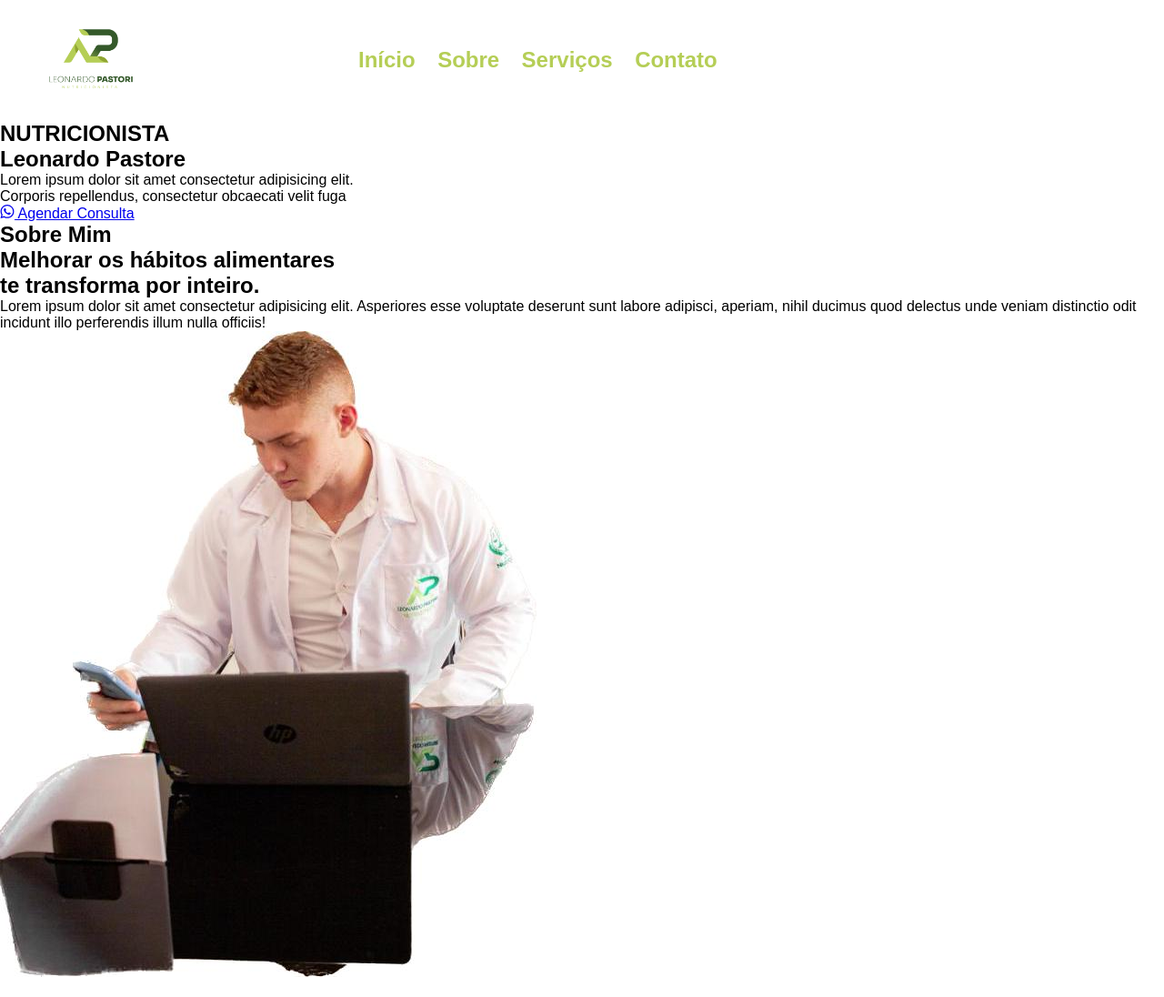
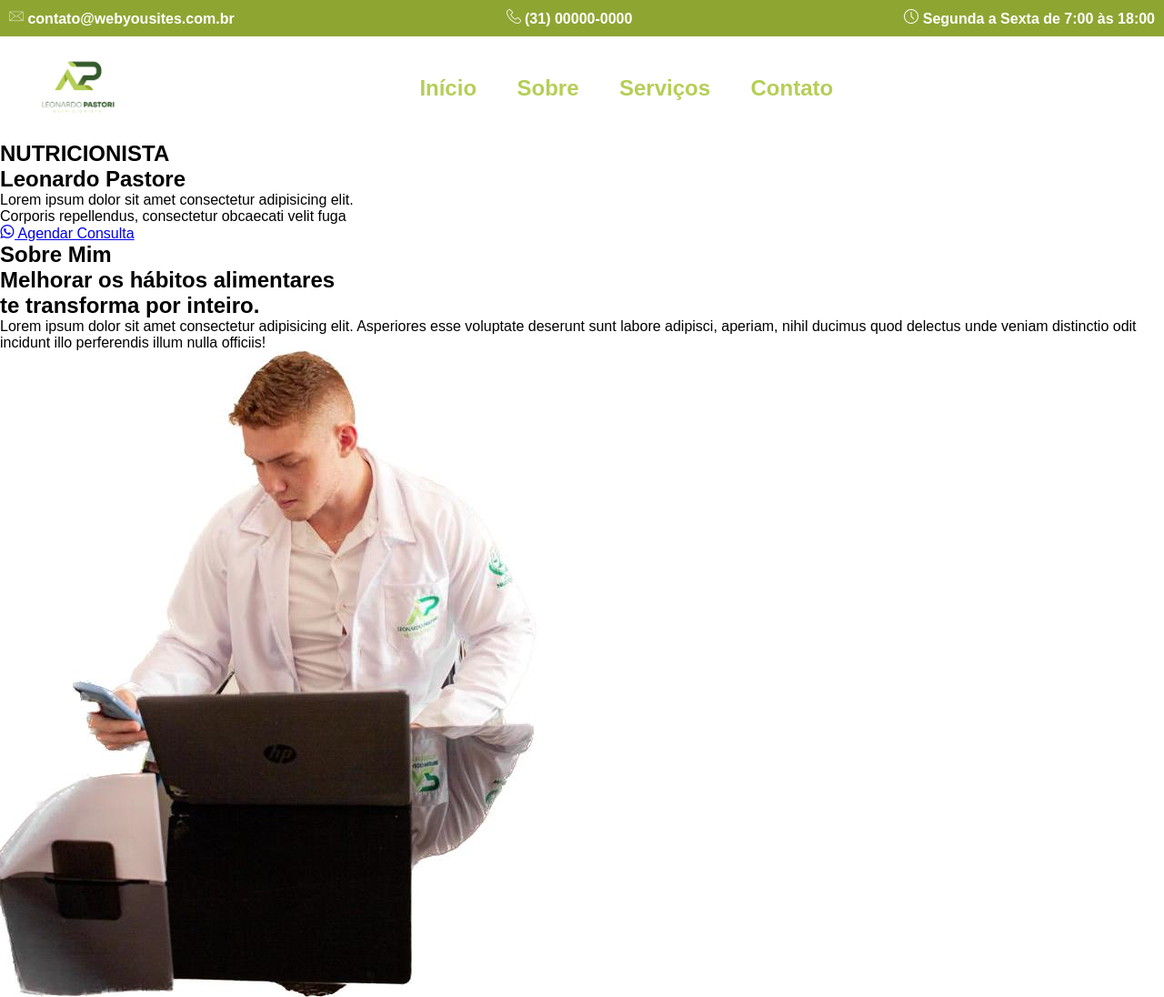
Before and after one commit to brenodevlooper/one-page-nutricionista, a plain HTML site: page index.html in a window 1280 px wide. Shown: the whole page at 91% size. Drawn offline with Linux system fonts and the light colour scheme.

Commit message:
hover for links

```diff
--- a/estilos/style.css
+++ b/estilos/style.css
@@ -16,6 +16,28 @@
     --verde-claro: #B5CE56;
     --verde-medio: #8FA532;
 }
+
+#faixa-top {
+    display: flex;
+    justify-content: space-between;
+
+
+
+    background-color: var(--verde-medio);
+    color: white;
+    font-weight: bold;
+}
+
+#faixa-top p {
+
+    padding: 10px;
+}
+
+#faixa-top p img {
+    display: inline-block;
+}
+
+
 
 Body {
     background-color: white;
@@ -43,7 +65,7 @@ menu {
 }
 
 #logo {
-    width: 30%;
+    width: 40%;
 }
 
 #logo img {
@@ -53,15 +75,15 @@ menu {
     background-size: Contain;
     padding-bottom: 100px;*/
 
-    width: 200px;
+    width: 172px;
 
-    margin: ;
+
 
 
 }
 
 nav {
-    width: 70%;
+    width: 76%;
     display: flex;
 }
 
@@ -78,7 +100,7 @@ nav {
 
 nav ul li {
     display: inline-block;
-    margin: 10px;
+    margin: 20px;
 
 
 
@@ -87,6 +109,7 @@ nav ul li {
 
 }
 
+
 nav ul li a {
 
     color: var(--verde-claro);
@@ -94,5 +117,22 @@ nav ul li a {
     font-weight: bolder;
     font-size: 1.5em;
     text-align: right;
+    position: relative;
 
 }
+
+nav ul li a:after {
+    content: '';
+  display: block;
+  position: absolute;
+  left: 0;
+  bottom: -5px;
+  width: 0;
+  height: 2px;
+  background-color: var(--verde-claro);
+  transition: width 0.3s;
+}
+
+    nav ul li a:hover::after {
+        width: 100%;
+    }
--- a/index.html
+++ b/index.html
@@ -13,7 +13,14 @@
 </head>
 <body>
     <header>
+        <div id="faixa-top">
+            <p> <img src="imagens/icons/email.png" alt="carta"> contato@webyousites.com.br</p>
+            <p> <img src="imagens/icons/telephone.png" alt="telefone"> (31) 00000-0000</p>
+            <p> <img src="imagens/icons/clock.png" alt="relógio"> Segunda a Sexta de 7:00 às 18:00</p>
+        </div>
+
         <menu>
+
             <div id="logo">
                 <img src="imagens/logo/Logo 1.png" alt="logo pastore">
 
@@ -41,7 +48,7 @@
         <article id="about">
             <div id="abouttext">
                 <h1>Sobre Mim</h1>
-                <h2>Melhorar os hábitos alimentares <br> te transforma por inteiro.</h2>
+                <h2>Melhorar os hábitos alimentares<br>te transforma por inteiro.</h2>
                 <p>Lorem ipsum dolor sit amet consectetur adipisicing elit. Asperiores esse voluptate deserunt sunt labore adipisci, aperiam, nihil ducimus quod delectus unde veniam distinctio odit incidunt illo perferendis illum nulla officiis!</p>
             </div>
             <div id="smilebg">
```
Also changed, not shown: imagens/icons/clock.png (added), imagens/icons/email.png (added), imagens/icons/telephone.png (added).
